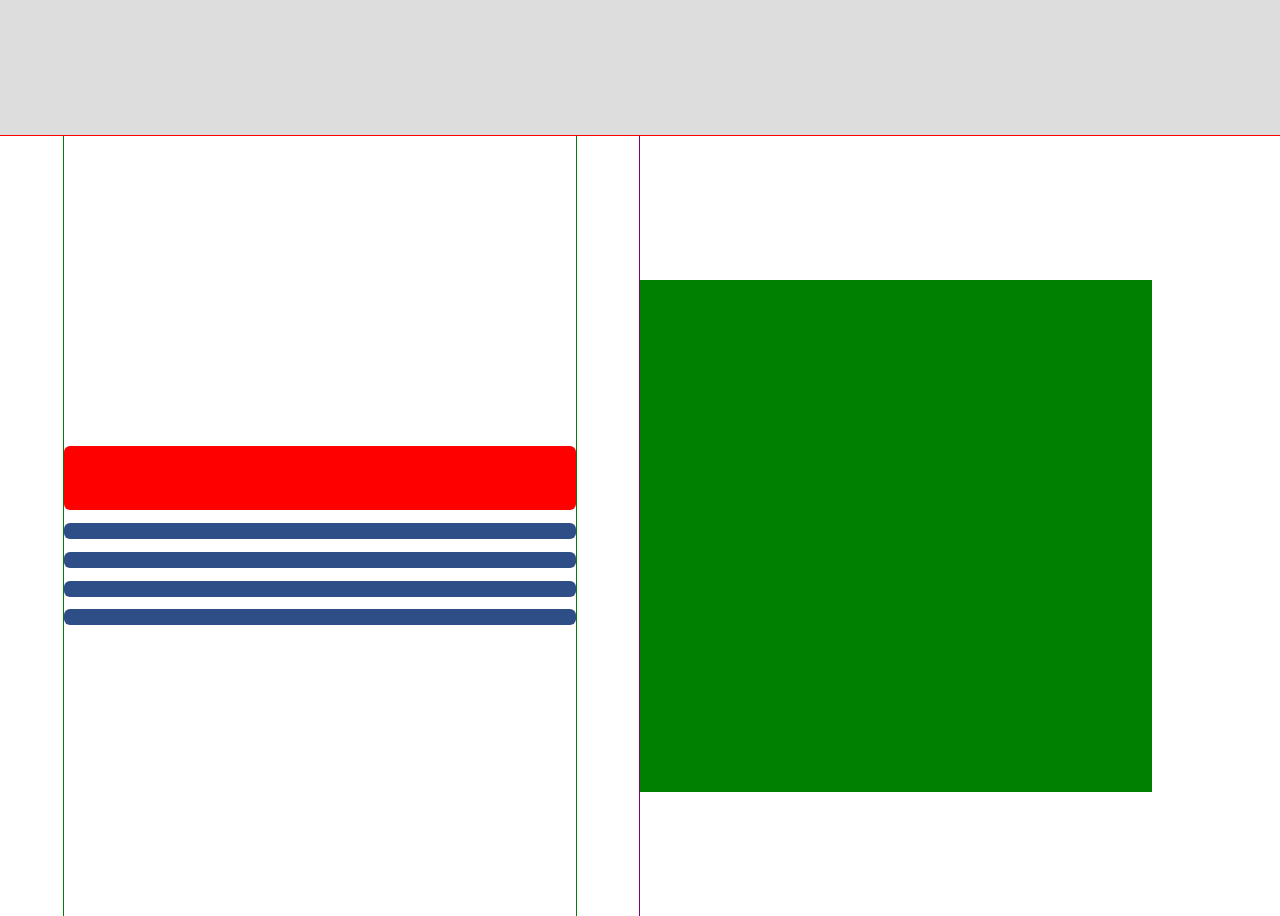
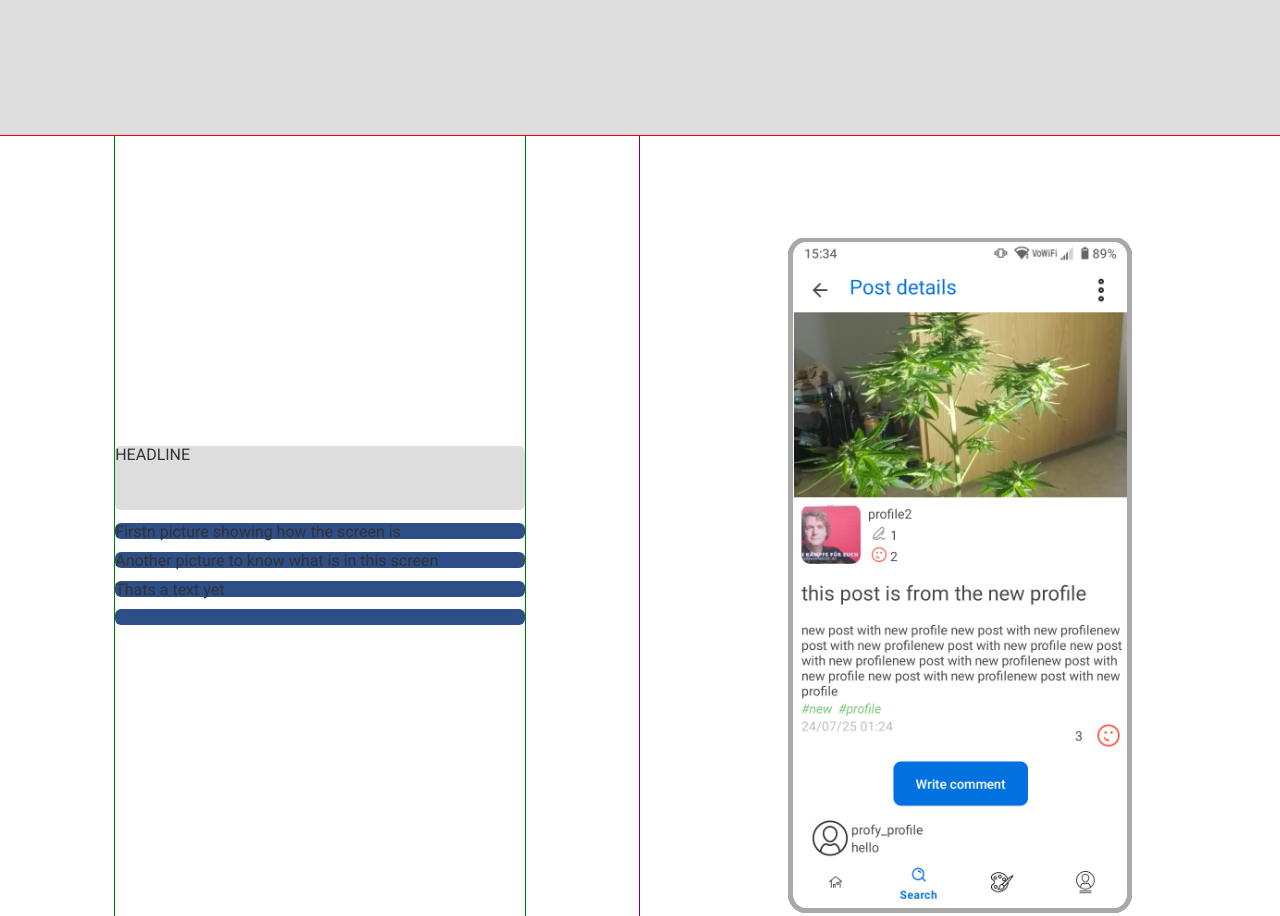
Before and after one commit to massimo-syntax/Portfolio, a plain HTML site: page index.html in a window 1280 px wide. Shown: the part 1640-2556 px from the top of the page. Drawn offline with nearby package versions, Linux system fonts and the light colour scheme; a script that the page names is missing.

Commit message:
test screenshots showcase

```diff
--- a/gsap-overlap-style.css
+++ b/gsap-overlap-style.css
@@ -8,7 +8,7 @@
 
 
 .headline {
-	background:#2D4E86;
+	background:#ddd;
 	border-radius:6px;
 	height:4em;
 	width:100%;
@@ -30,17 +30,22 @@
   outline:1px solid red;
 }
 
-.left {
+.showcase_text {
 	width:50%;
 }
 
 .detailsWrapper {
 	margin:auto;
 	width:80%;
+	display:flex;
+	flex-direction:column;
+	justify-content:center;
+	align-items: center;
 }
 
 .details {
 	height:100vh;
+	width:80%;
 	outline:1px solid green;
 	display:flex;
 	flex-direction:column;
@@ -55,22 +60,37 @@
 	display:flex;
 	flex-direction:column;
 	justify-content:center;
+	align-items: center;
 }
 
 .photos {
-	width:40vw;
-	height:40vw;
 	background:none;
 	position:relative;
+	margin-top: 10vh;
 	overflow:hidden;
+	width:43vh;
+	height:84.5vh;
 }
 
 .photo {
 	position:absolute;
-	width:100%;
-	height:100%;
+	overflow: hidden;
+	width: 100%;
+	height: 100%;
+	border-radius: .5cm;
+	margin-top:-1px;
+	border: 5px solid darkgray;
+	background-color: white;
 }
 
+.photo > img{
+	width: 100%;
+	height: 100%;
+	object-fit: contain;
+}
+
+
+/*
 .red {
 	background: red;
 }
@@ -85,3 +105,5 @@
 .grey {
 	background:grey;
 }
+
+*/
--- a/index.html
+++ b/index.html
@@ -132,14 +132,14 @@ data-scroll-velocity="0">
         <!-- GSAP SCROLL OVERLAP PICTURES-->
         <div class="spacer"></div>
 
-        <div class="gallery">
-          <div class="left">
+        <div id="gallery" class="gallery">
+          <div class="showcase_text">
             <div class="detailsWrapper">
               <div class="details">
-                <div class="headline red"></div>
-                <div class="text"></div>
-                <div class="text"></div>
-                <div class="text"></div>
+                <div class="headline red">HEADLINE</div>
+                <div class="text">Firstn picture showing how the screen is</div>
+                <div class="text">Another picture to know what is in this screen</div>
+                <div class="text">Thats a text yet</div>
                 <div class="text"></div>
               </div>
 
@@ -152,25 +152,25 @@ data-scroll-velocity="0">
               </div>
 
               <div class="details">
-                <div class="headline blue"></div>
+                <div class="headline blue">Text heading</div>
+                <div class="text">text</div>
+                <div class="text">here text</div>
+                <div class="text">text test</div>
+                <div class="text">much text</div>
+              </div>
+              <div class="details">
+                <div class="headline grey"></div>
                 <div class="text"></div>
                 <div class="text"></div>
                 <div class="text"></div>
                 <div class="text"></div>
               </div>
               <div class="details">
-                <div class="headline blue"></div>
+                <div class="headline ">Last headline</div>
                 <div class="text"></div>
+                <div class="text">text</div>
                 <div class="text"></div>
-                <div class="text"></div>
-                <div class="text"></div>
-              </div>
-              <div class="details">
-                <div class="headline blue"></div>
-                <div class="text"></div>
-                <div class="text"></div>
-                <div class="text"></div>
-                <div class="text"></div>
+                <div class="text">much more text</div>
               </div>
 
             </div>
@@ -178,17 +178,25 @@ data-scroll-velocity="0">
 
           <div class="right">
             <div class="photos">
-              <div class="photo red"></div>
-              <div class="photo green"></div>
-              <div class="photo blue"></div>
-              <div class="photo grey"></div>
-              <div class="photo green"></div>
+              <div class="photo red">
+                <img src="screenshots/Screenshot_20250811-153240.png" />
+              </div>
+              <div class="photo green">
+                <img src="screenshots/Screenshot_20250811-222934.png" />
+              </div>
+              <div class="photo blue">
+                <img src="screenshots/Screenshot_20250811-153303.png" />
+              </div>
+              <div class="photo grey">
+                <img src="screenshots/Screenshot_20250811-223327.png" />
+              </div>
+              <div class="photo green">
+                <img src="screenshots/Screenshot_20250811-153404.png" />
+              </div>
             </div>
           </div>
         </div>
 
-        <div class="spacer"></div>
-        <div class="spacer"></div>
 
       </section>
 
--- a/script.js
+++ b/script.js
@@ -121,23 +121,6 @@ document.addEventListener("DOMContentLoaded", (event) => {
 
 	// write text typing mimic
 	function typetext(id){
-
-		/*const subtitle = d("#header_subtitile")
-		const text = subtitle.innerText.toString()
-		log(text)
-		subtitle.innerText = ""
-		let i = 0
-		function write() {
-			if (i < text.length) {
-				const time = Math.floor(Math.random() * 100 + 30)
-			  	subtitle.innerText += text[i];
-				if(text[i] == ' ') subtitle.innerHTML += "&nbsp"
-			  	i++;
-			  	setTimeout(write, time);
-			}
-		}
-		write()*/
-
 		d("#header_subtitile").style.visibility = "visible"
 		const myText = new SplitType("#header_subtitile");
 		gsap.from("#header_subtitile .char", {
@@ -148,24 +131,20 @@ document.addEventListener("DOMContentLoaded", (event) => {
 			ease:"fade.out",
 
 		});
-
-
-
 	}
-
 	typetext("#header_subtitile")
 
 
 	// GSAP OVERLAP PICTURES
 	gsap.registerPlugin(ScrollTrigger)
 
-	gsap.set(".photo:not(:first-child)", {opacity:1, scale:1, y:"-100%"})
-	const animation = gsap.to(".photo:not(:first-child)", {
+	gsap.set("#gallery .photo:not(:first-child)", {opacity:1, scale:1, y:"-100%"})
+	const animation = gsap.to(" #gallery .photo:not(:first-child)", {
 		y:"0%", duration:1, stagger:1
 	})
 
 	ScrollTrigger.create({
-		trigger:".gallery",
+		trigger:"#gallery",
 		start:"top top",
 		end:"bottom bottom",
 		pin:".right",
@@ -178,4 +157,5 @@ document.addEventListener("DOMContentLoaded", (event) => {
 
 
 
+
 }); // dom content loaded
```
Also changed, not shown: screenshots/Screenshot_20250811-153240.png (added), screenshots/Screenshot_20250811-153250.png (added), screenshots/Screenshot_20250811-153303.png (added), screenshots/Screenshot_20250811-153404.png (added), screenshots/Screenshot_20250811-153414.png (added), screenshots/Screenshot_20250811-153436.png (added), screenshots/Screenshot_20250811-222934.png (added), screenshots/Screenshot_20250811-223327.png (added).
